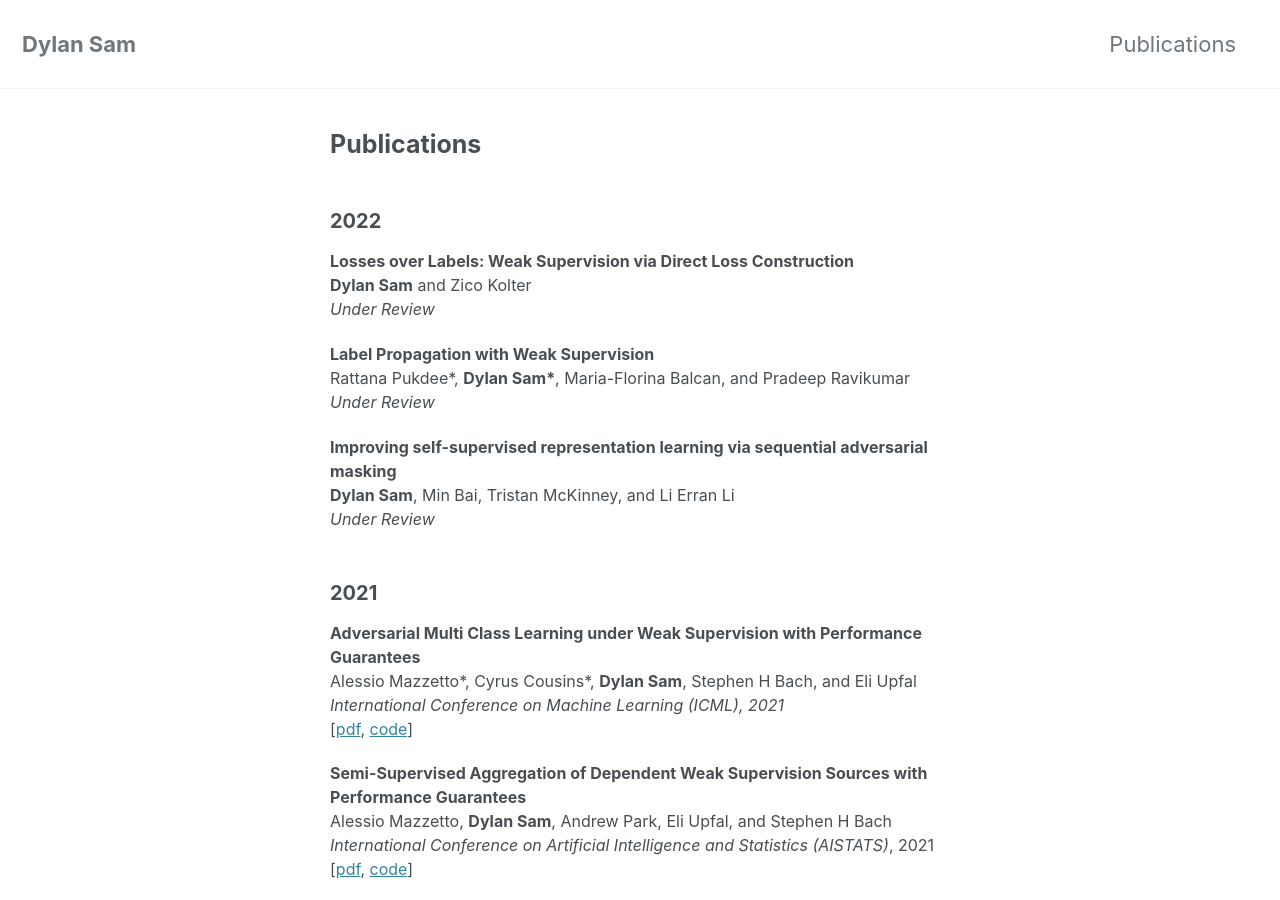
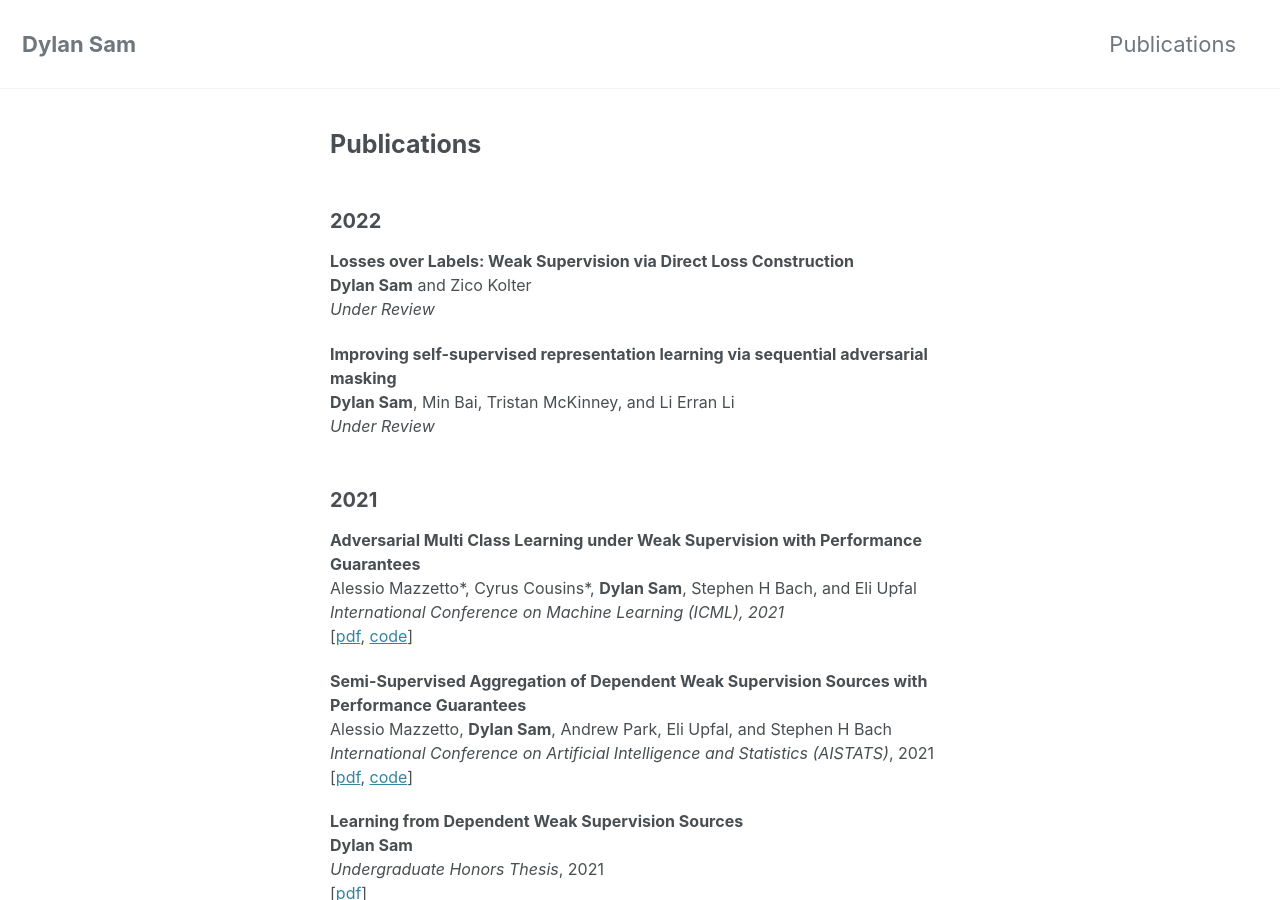
Before and after one commit to dsam99/dsam99.github.io, a Jekyll site: the page built from publications.md, in a window 1280 px wide and 900 px high. Built offline with Jekyll 4.4.1, drawn with Linux system fonts in a browser that asks for light colours; cached includes are drawn as plain includes; nearby versions of some CDN libraries; a style sheet for code colours, icons or effects is not loaded.

Commit message:
removing alpa

```diff
--- a/_layouts/publications.html
+++ b/_layouts/publications.html
@@ -14,10 +14,10 @@ author_profile: false
 				<i>Under Review</i>
 			</p>
 
-			<p class="title"> <b>Label Propagation with Weak Supervision </b><br>
+<!-- 			<p class="title"> <b>Label Propagation with Weak Supervision </b><br>
 				Rattana Pukdee*, <strong>Dylan Sam*</strong>, Maria-Florina Balcan, and Pradeep Ravikumar<br>
 				<i>Under Review</i>
-			</p>
+			</p> -->
 
 			<p class="title"> <b>Improving self-supervised representation learning via sequential adversarial masking </b><br>
 				<strong>Dylan Sam</strong>, Min Bai, Tristan McKinney, and Li Erran Li<br>
```
